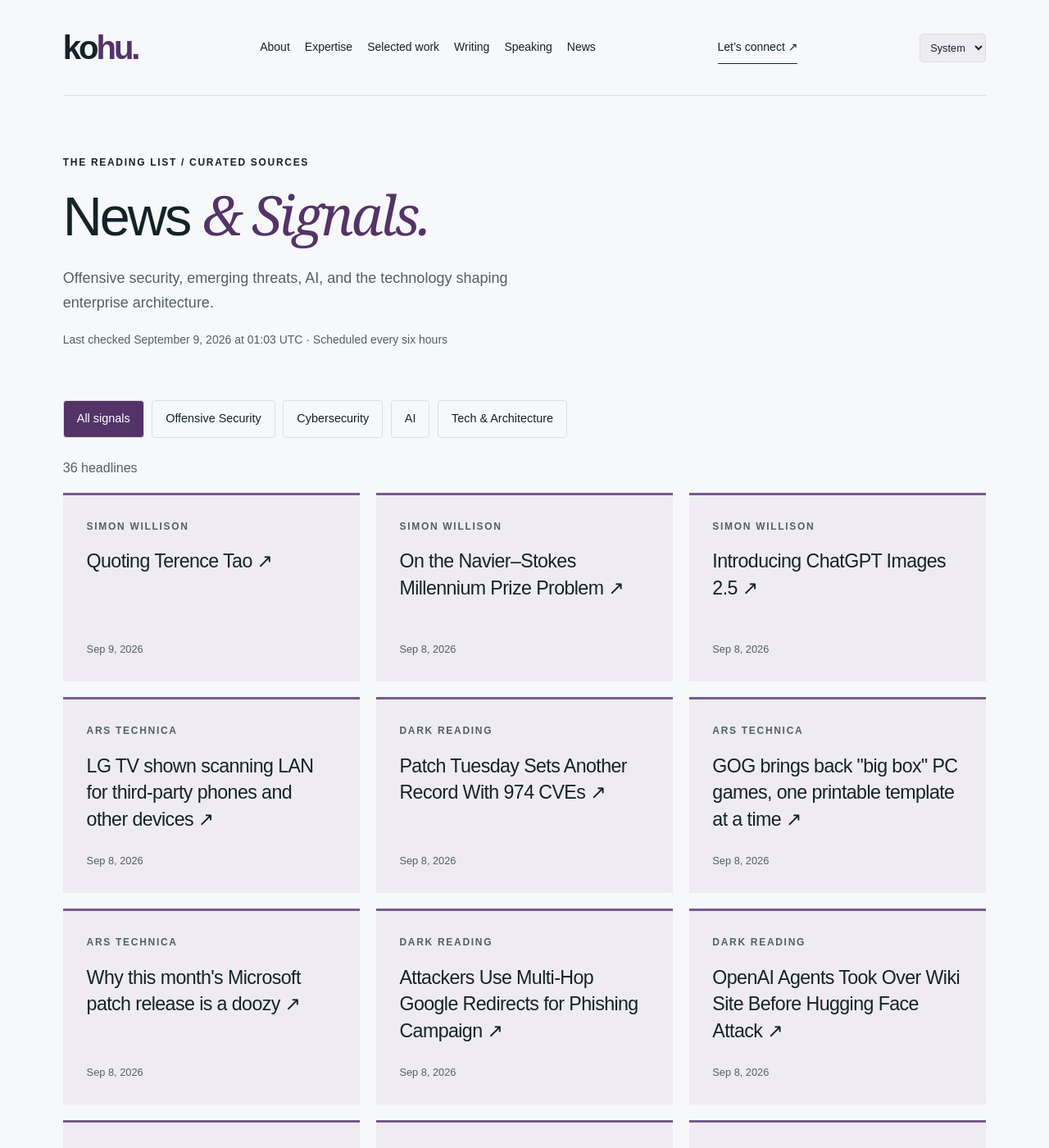
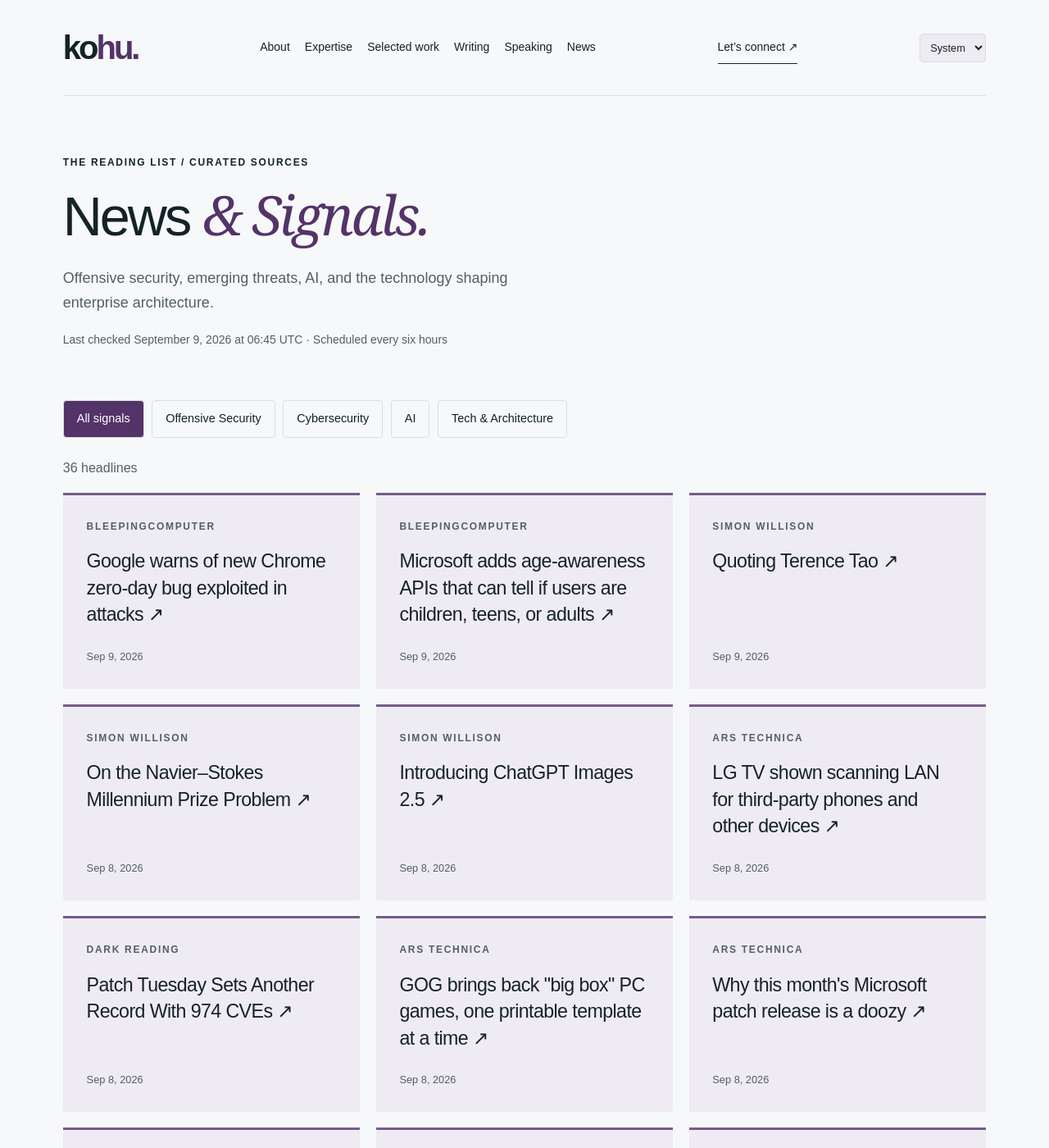
Before and after one commit to hntk/hntk.github.io, a Jekyll site: the page built from news/index.html, in a window 1280 px wide and 1400 px high. Shown: the whole window at 82% size. Built offline with Jekyll 4.4.1, drawn with Linux system fonts in a browser that asks for light colours; part of the change alters nothing that is shown; some of the changed text lies outside the part shown.

Commit message:
Refresh News and Signals

```diff
--- a/_data/news.json
+++ b/_data/news.json
@@ -1,6 +1,22 @@
 {
-  "updated": "2026-09-09T01:03:22.022887+00:00",
+  "updated": "2026-09-09T06:45:22.057410+00:00",
   "items": [
+    {
+      "title": "Google warns of new Chrome zero-day bug exploited in attacks",
+      "url": "https://www.bleepingcomputer.com/news/security/google-patches-seventh-chrome-zero-day-exploited-in-attacks-this-year/",
+      "published": "2026-09-09T06:25:48+00:00",
+      "source": "BleepingComputer",
+      "source_id": "bleepingcomputer",
+      "category": "cybersecurity"
+    },
+    {
+      "title": "Microsoft adds age-awareness APIs that can tell if users are children, teens, or adults",
+      "url": "https://www.bleepingcomputer.com/news/microsoft/microsoft-adds-age-awareness-apis-that-can-tell-if-users-are-children-teens-or-adults/",
+      "published": "2026-09-09T01:16:27+00:00",
+      "source": "BleepingComputer",
+      "source_id": "bleepingcomputer",
+      "category": "cybersecurity"
+    },
     {
       "title": "Quoting Terence Tao",
       "url": "https://simonwillison.net/2026/Sep/9/terence-tao/",
@@ -82,27 +98,11 @@
       "category": "cybersecurity"
     },
     {
-      "title": "The EU CRA's Real Question: What Shipped, and When Did You Know?",
-      "url": "https://www.bleepingcomputer.com/news/security/the-eu-cras-real-question-what-shipped-and-when-did-you-know/",
-      "published": "2026-09-08T20:24:16+00:00",
-      "source": "BleepingComputer",
-      "source_id": "bleepingcomputer",
-      "category": "cybersecurity"
-    },
-    {
       "title": "Muse, Meta’s New Personal AI Agent, Needs You to Trust It",
       "url": "https://www.wired.com/story/meta-releases-muse-a-personal-ai-agent-with-privacy-built-into-it/",
       "published": "2026-09-08T20:12:51+00:00",
       "source": "WIRED Security",
       "source_id": "wired",
-      "category": "cybersecurity"
-    },
-    {
-      "title": "Hackers breach F5 BIG-IP APM devices to deploy Linux rootkit",
-      "url": "https://www.bleepingcomputer.com/news/security/hackers-breach-f5-big-ip-apm-devices-to-deploy-linux-rootkit/",
-      "published": "2026-09-08T20:08:55+00:00",
-      "source": "BleepingComputer",
-      "source_id": "bleepingcomputer",
       "category": "cybersecurity"
     },
     {
@@ -295,79 +295,79 @@
       "id": "ars-technica",
       "name": "Ars Technica",
       "status": "ok",
-      "last_success": "2026-09-09T01:03:22.022887+00:00"
+      "last_success": "2026-09-09T06:45:22.057410+00:00"
     },
     {
       "id": "bleepingcomputer",
       "name": "BleepingComputer",
       "status": "ok",
-      "last_success": "2026-09-09T01:03:22.022887+00:00"
+      "last_success": "2026-09-09T06:45:22.057410+00:00"
     },
     {
       "id": "cloudflare",
       "name": "Cloudflare",
       "status": "ok",
-      "last_success": "2026-09-09T01:03:22.022887+00:00"
+      "last_success": "2026-09-09T06:45:22.057410+00:00"
     },
     {
       "id": "dark-reading",
       "name": "Dark Reading",
       "status": "ok",
-      "last_success": "2026-09-09T01:03:22.022887+00:00"
+      "last_success": "2026-09-09T06:45:22.057410+00:00"
     },
     {
       "id": "hugging-face",
       "name": "Hugging Face",
       "status": "ok",
-      "last_success": "2026-09-09T01:03:22.022887+00:00"
+      "last_success": "2026-09-09T06:45:22.057410+00:00"
     },
     {
       "id": "microsoft-research",
       "name": "Microsoft Research",
       "status": "ok",
-      "last_success": "2026-09-09T01:03:22.022887+00:00"
+      "last_success": "2026-09-09T06:45:22.057410+00:00"
     },
     {
       "id": "nvidia",
       "name": "NVIDIA",
       "status": "ok",
-      "last_success": "2026-09-09T01:03:22.022887+00:00"
+      "last_success": "2026-09-09T06:45:22.057410+00:00"
     },
     {
       "id": "portswigger",
       "name": "PortSwigger Research",
       "status": "ok",
-      "last_success": "2026-09-09T01:03:22.022887+00:00"
+      "last_success": "2026-09-09T06:45:22.057410+00:00"
     },
     {
       "id": "schneier",
       "name": "Schneier on Security",
       "status": "ok",
-      "last_success": "2026-09-09T01:03:22.022887+00:00"
+      "last_success": "2026-09-09T06:45:22.057410+00:00"
     },
     {
       "id": "simon-willison",
       "name": "Simon Willison",
       "status": "ok",
-      "last_success": "2026-09-09T01:03:22.022887+00:00"
+      "last_success": "2026-09-09T06:45:22.057410+00:00"
     },
     {
       "id": "specterops",
       "name": "SpecterOps",
       "status": "ok",
-      "last_success": "2026-09-09T01:03:22.022887+00:00"
+      "last_success": "2026-09-09T06:45:22.057410+00:00"
     },
     {
       "id": "trail-of-bits",
       "name": "Trail of Bits",
       "status": "ok",
-      "last_success": "2026-09-09T01:03:22.022887+00:00"
+      "last_success": "2026-09-09T06:45:22.057410+00:00"
     },
     {
       "id": "wired",
       "name": "WIRED Security",
       "status": "ok",
-      "last_success": "2026-09-09T01:03:22.022887+00:00"
+      "last_success": "2026-09-09T06:45:22.057410+00:00"
     }
   ]
 }
```
